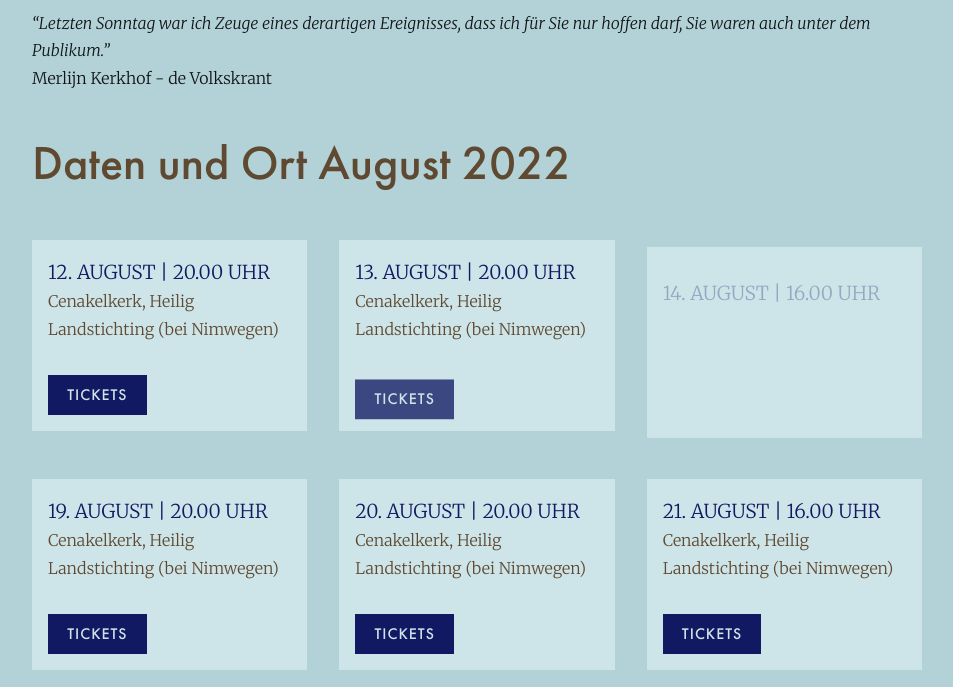
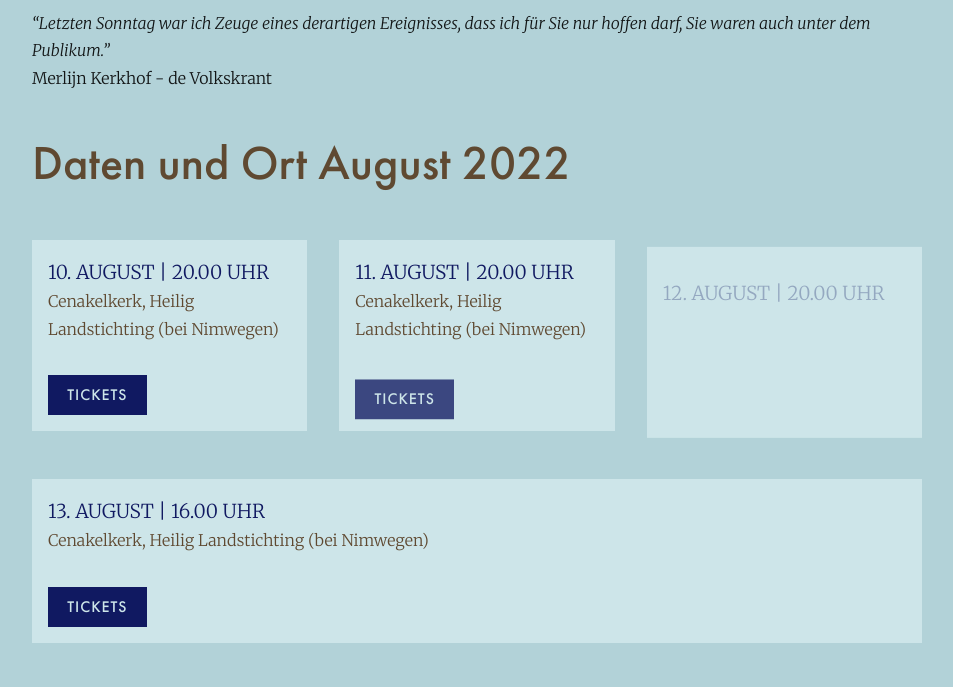
Before and after one commit to DaanBoertien/ParsifalWebsite, a Jekyll site: the page built from deutsch.html, in a window 1280 px wide and 900 px high, scrolled down 943 px, cut to the strip 0-687 px from the top of the window. Shown: the whole strip, without its empty margins (163-1116 px from the left). Built offline with Jekyll 4.4.1, drawn with Linux system fonts in a browser that asks for light colours; nearby versions of some CDN libraries.

Commit message:
duits geupdate

```diff
--- a/deutsch.html
+++ b/deutsch.html
@@ -20,43 +20,31 @@ layout: default
     <div class="agenda fadeIn">
         <div class="dates-card fadeIn">
             <p class="fadeIn date">
-              12. August | 20.00 Uhr</p><p class="place fadeIn"> Cenakelkerk, Heilig Landstichting (bei Nimwegen)
+              10. August | 20.00 Uhr</p><p class="place fadeIn"> Cenakelkerk, Heilig Landstichting (bei Nimwegen)
             </p class="fadeIn">
-            <a href="https://www.klassiekemuziek.nl/e/16206/tickets/" the target=”_blank” class="button fadeIn">tickets</a>
+            <a href="https://www.klassiekemuziek.nl/e/17515/tickets" the target=”_blank” class="button fadeIn">tickets</a>
         </div>
         <div class="dates-card fadeIn">
           <p class="fadeIn date">
-            13. August | 20.00 Uhr</p><p class="place fadeIn"> Cenakelkerk, Heilig Landstichting (bei Nimwegen)
+            11. August | 20.00 Uhr</p><p class="place fadeIn"> Cenakelkerk, Heilig Landstichting (bei Nimwegen)
           </p class="fadeIn">
-          <a href="https://www.klassiekemuziek.nl/e/16207/tickets/" the target=”_blank” class="button fadeIn">tickets</a>
+          <a href="https://www.klassiekemuziek.nl/e/17417/tickets/" the target=”_blank” class="button fadeIn">tickets</a>
       </div>
         <div class="dates-card fadeIn">
             <p class="fadeIn date">
-              14. August | 16.00 Uhr</p><p class="place fadeIn"> Cenakelkerk, Heilig Landstichting (bei Nimwegen)
+              12. August | 20.00 Uhr</p><p class="place fadeIn"> Cenakelkerk, Heilig Landstichting (bei Nimwegen)
             </p>
-            <a href="https://www.klassiekemuziek.nl/e/16208/tickets/" the target=”_blank” class="button fadeIn">tickets</a>
+            <a href="https://www.klassiekemuziek.nl/e/17418/tickets/" the target=”_blank” class="button fadeIn">tickets</a>
         </div>
         </div>
         <div class="agenda fadeIn">
         <div class="dates-card fadeIn">
             <p class="fadeIn date">
-              19. August | 20.00 Uhr</p><p class="place fadeIn"> Cenakelkerk, Heilig Landstichting (bei Nimwegen)
+              13. August | 16.00 Uhr</p><p class="place fadeIn"> Cenakelkerk, Heilig Landstichting (bei Nimwegen)
             </p>
-            <a href="https://www.klassiekemuziek.nl/e/16209/tickets/" the target=”_blank” class="button fadeIn">tickets</a>
+            <a href="https://www.klassiekemuziek.nl/e/17419/tickets/" the target=”_blank” class="button fadeIn">tickets</a>
         </div>
-        <div class="dates-card fadeIn">
-          <p class="fadeIn date">
-            20. August | 20.00 Uhr</p><p class="place fadeIn"> Cenakelkerk, Heilig Landstichting (bei Nimwegen)
-          </p>
-          <a href="https://www.klassiekemuziek.nl/e/16210/tickets/" the target=”_blank” class="button fadeIn">tickets</a>
-      </div>
-        <div class="dates-card fadeIn">
-          <p class="fadeIn date">
-            21. August | 16.00 Uhr</p><p class="place fadeIn"> Cenakelkerk, Heilig Landstichting (bei Nimwegen)
-          </p>
 
-          <a href="https://www.klassiekemuziek.nl/e/16211/tickets/" the target=”_blank” class="button fadeIn">tickets</a>
-      </div>
     </div>
   </section>
 
@@ -66,7 +54,7 @@ layout: default
         <iframe class="fadeIn"
           width="560"
           height="315"
-          src="https://www.youtube.com/embed/Qzj1Ljqfl1Y"
+          src="https://www.youtube.com/embed/rg1yl6a2viY"
           frameborder="0"
           allowfullscreen
         ></iframe>
--- a/index.html
+++ b/index.html
@@ -23,7 +23,7 @@ layout: default
         <p class="fadeIn date">
           10 Augustus</p><p class="place fadeIn"> Cenakelkerk, Heilig Landstichting (bij Nijmegen)
         </p>
-        <a href="https://www.klassiekemuziek.nl/e/17415/tickets/" target="_blank" class="button fadeIn">tickets</a>
+        <a href="https://www.klassiekemuziek.nl/e/17515/tickets" target="_blank" class="button fadeIn">tickets</a>
       </div>
       <div class="dates-card fadeIn">
        <p class="fadeIn date">
```
Also changed, not shown: 2 other files.
